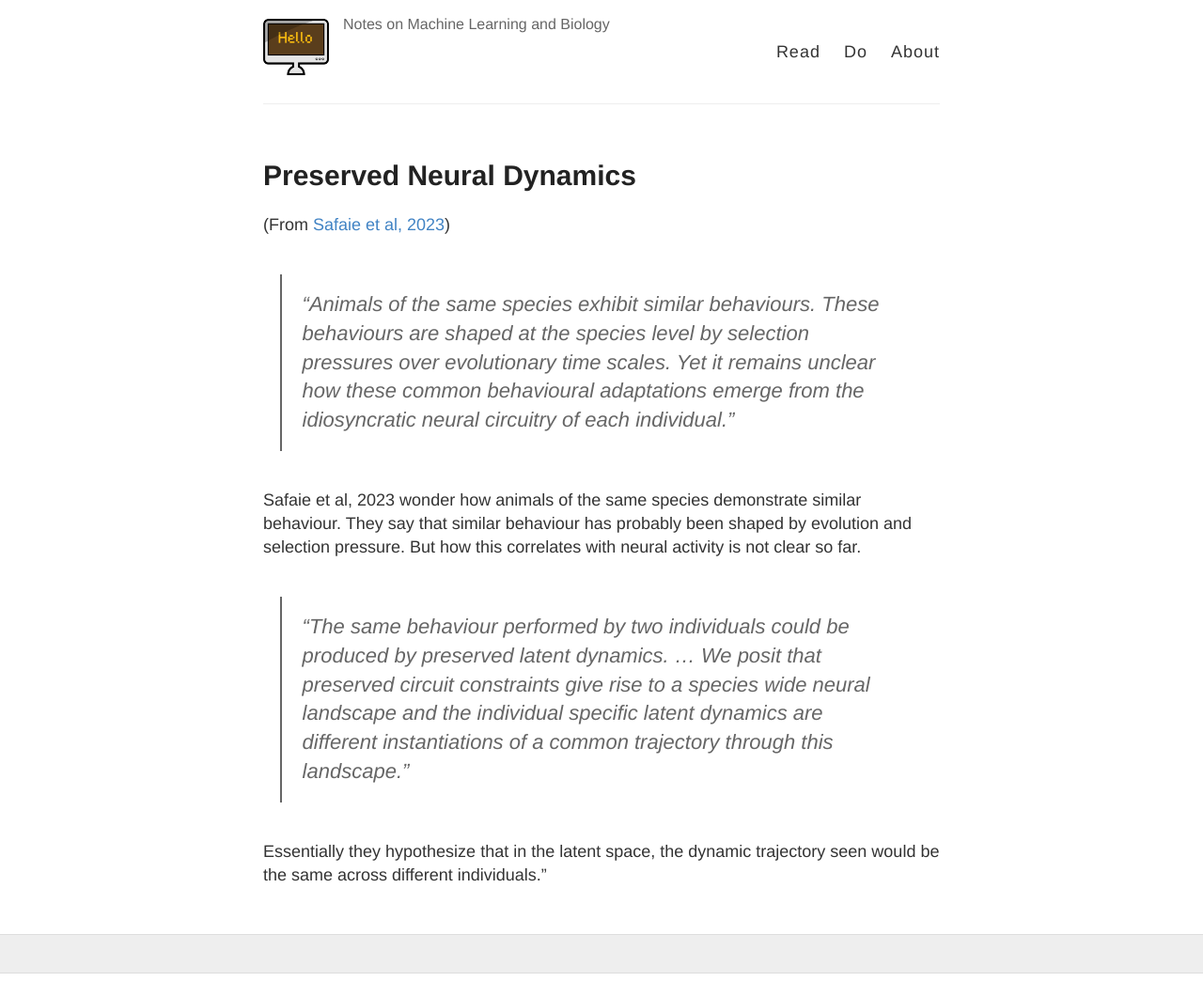
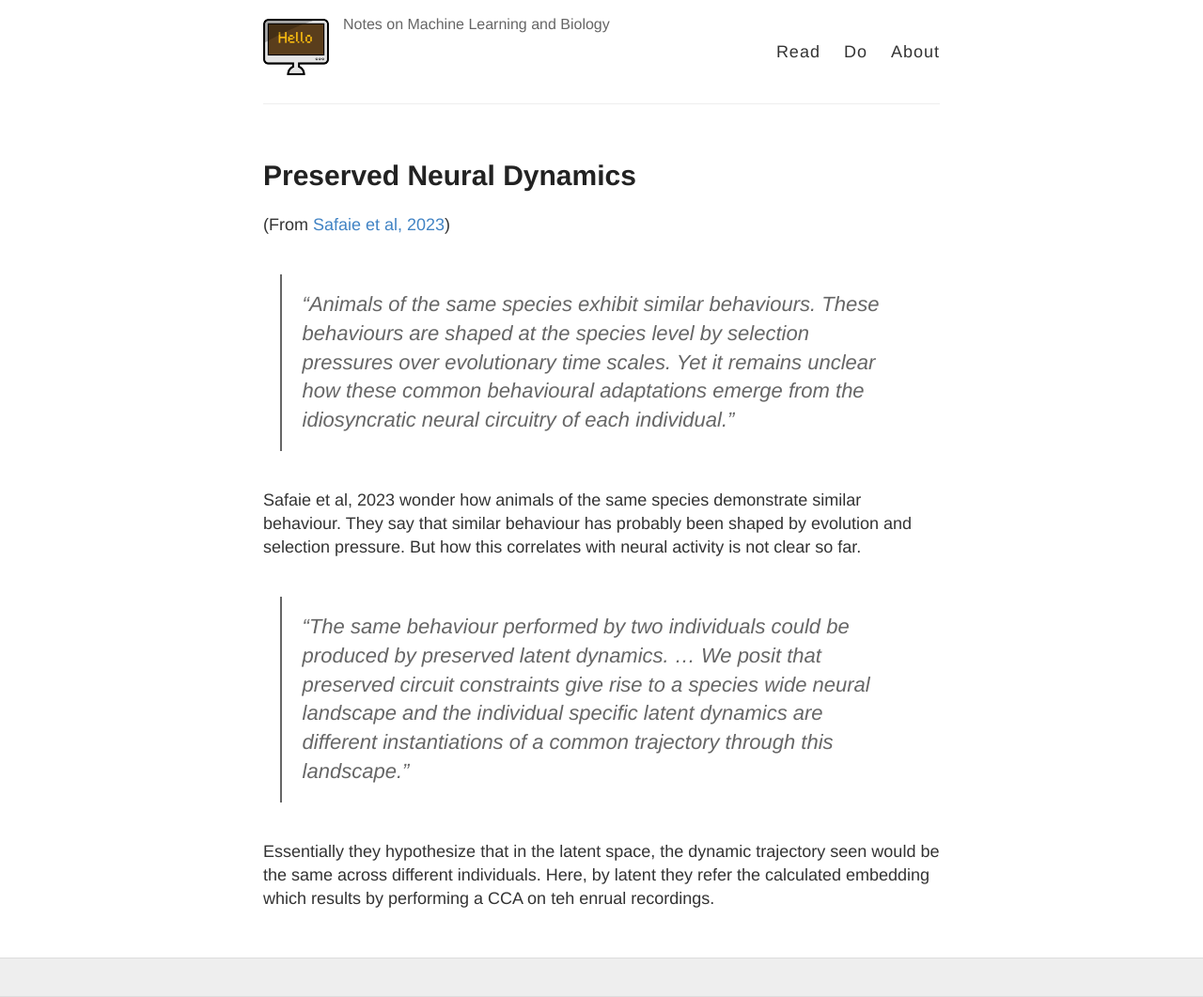
Before and after one commit to lmanan/lmanan.github.io, a Jekyll site: the page built from _posts/2021-05-04-Preserved-Neural-Dynamics.md, in a window 1280 px wide. Shown: the whole page at 94% size. Built offline with Jekyll 4.4.1, drawn with Linux system fonts in a browser that asks for light colours; a script that is not in the unit is left out; before the commit the page ends 1036 px from its top, so only the background shows below that.

Commit message:
update post

```diff
--- a/_posts/2021-05-04-Preserved-Neural-Dynamics.md
+++ b/_posts/2021-05-04-Preserved-Neural-Dynamics.md
@@ -15,4 +15,4 @@
 
 >"The same behaviour performed by two individuals could be produced by preserved latent dynamics. ... We posit that preserved circuit constraints give rise to a species wide neural landscape and the individual specific latent dynamics are different instantiations of a common trajectory through this landscape."
 
-Essentially they hypothesize that in the latent space, the dynamic trajectory seen would be the same across different individuals."
+Essentially they hypothesize that in the latent space, the dynamic trajectory seen would be the same across different individuals. Here, by latent they refer the calculated embedding which results by performing a CCA on teh enrual recordings.
```
